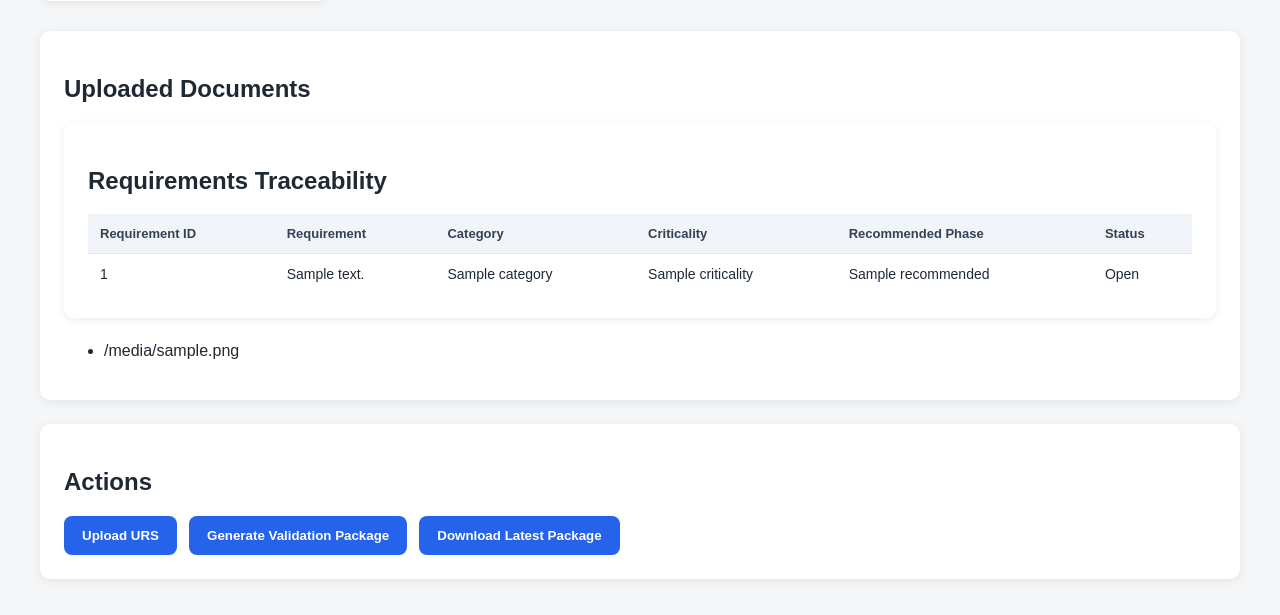
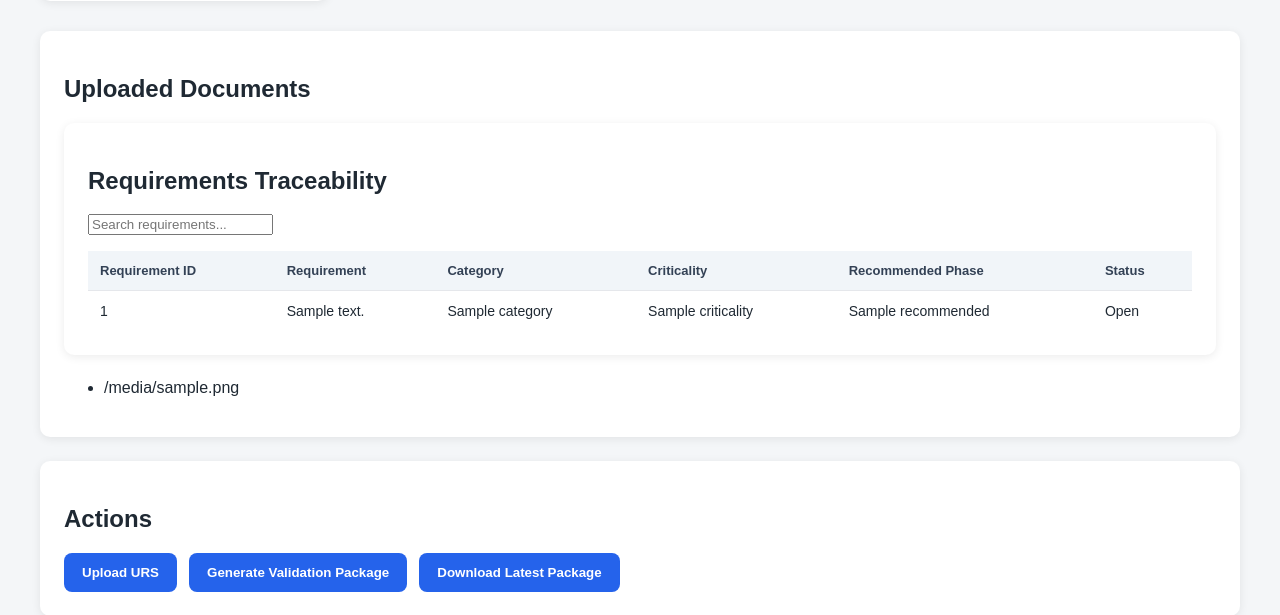
Before and after one commit to gjoanis/CQVIP, a FastAPI app: template web/templates/index.html in a window 1280 px wide. Shown: the part 519-1134 px from the top of the page. Before the commit the page ends 1106 px from the top, so only its background shows below. Run offline with FastAPI, Linux system fonts and the light colour scheme; the template is opened without the code that fills it: most values are stand-ins (such as "Sample title", 1, 10 or a date in 2020).

Commit message:
Initial CQVIP working prototype

```diff
--- a/web/templates/index.html
+++ b/web/templates/index.html
@@ -53,8 +53,15 @@
         <h2>Uploaded Documents</h2>
     <div class="section">
         <h2>Requirements Traceability</h2>
+        <input
+    type="text"
+    id="requirementSearch"
+    placeholder="Search requirements..."
+    onkeyup="filterRequirements()"
+    class="search-box"
+>
 
-        <table>
+        <table id="requirementsTable">
             <thead>
                 <tr>
                     <th>Requirement ID</th>
@@ -72,13 +79,21 @@
                         <td>{{ requirement.req_id }}</td>
                         <td>{{ requirement.text }}</td>
                         <td>{{ requirement.category }}</td>
-                        <td>{{ requirement.criticality }}</td>
-                        <td>{{ requirement.recommended }}</td>
+                        <td>
+                            <span class="badge {{ requirement.criticality | lower }}">
+                                {{ requirement.criticality }}
+                            </span>
+                        </td>
+                        <td>
+                            <span class="phase">
+                                {{ requirement.recommended }}
+                            </span>
+                        </td>
                         <td>
                             {% if requirement.verified %}
-                                Verified
+                            <span class="badge verified">Verified</span>
                             {% else %}
-                                Open
+                            <span class="badge open">Open</span>
                             {% endif %}
                         </td>
                     </tr>
```
